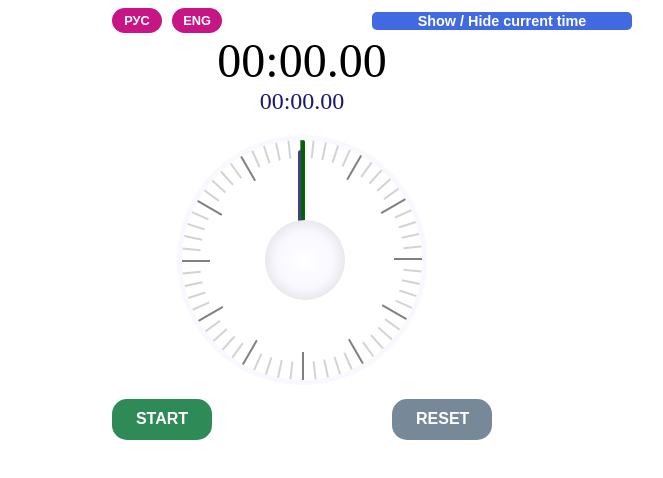
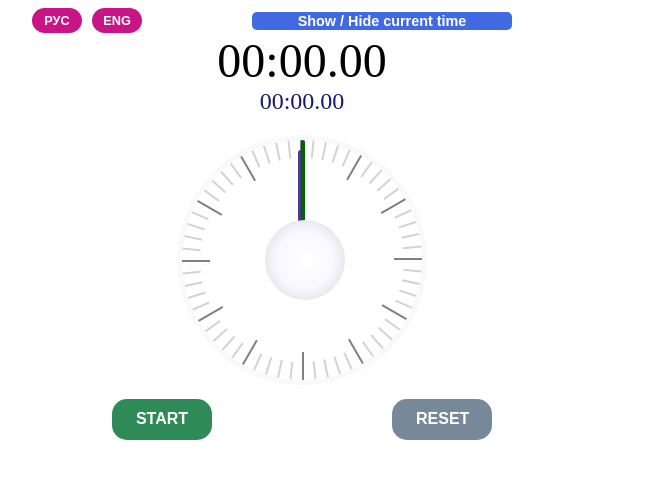
Before and after one commit to AnastasiaSidorenko/StopWatch_remarks, a React (Create React App) app: page / in a window 1280 px wide. Shown: the top 478 px of the page, without its empty margins (346-1009 px from the left). Built offline with nearby package versions, Linux system fonts and the light colour scheme.

Commit message:
index.css

```diff
--- a/src/index.css
+++ b/src/index.css
@@ -85,7 +85,8 @@ button:hover {
 .switchers_current_time {
     display: grid;
     grid-template-columns: 200px 100px;
-    grid-column-gap: 60px;
+    grid-column-gap: 20px;
+    margin-left: -80px;
 }
 .current_time_block {
     display: grid;
```
